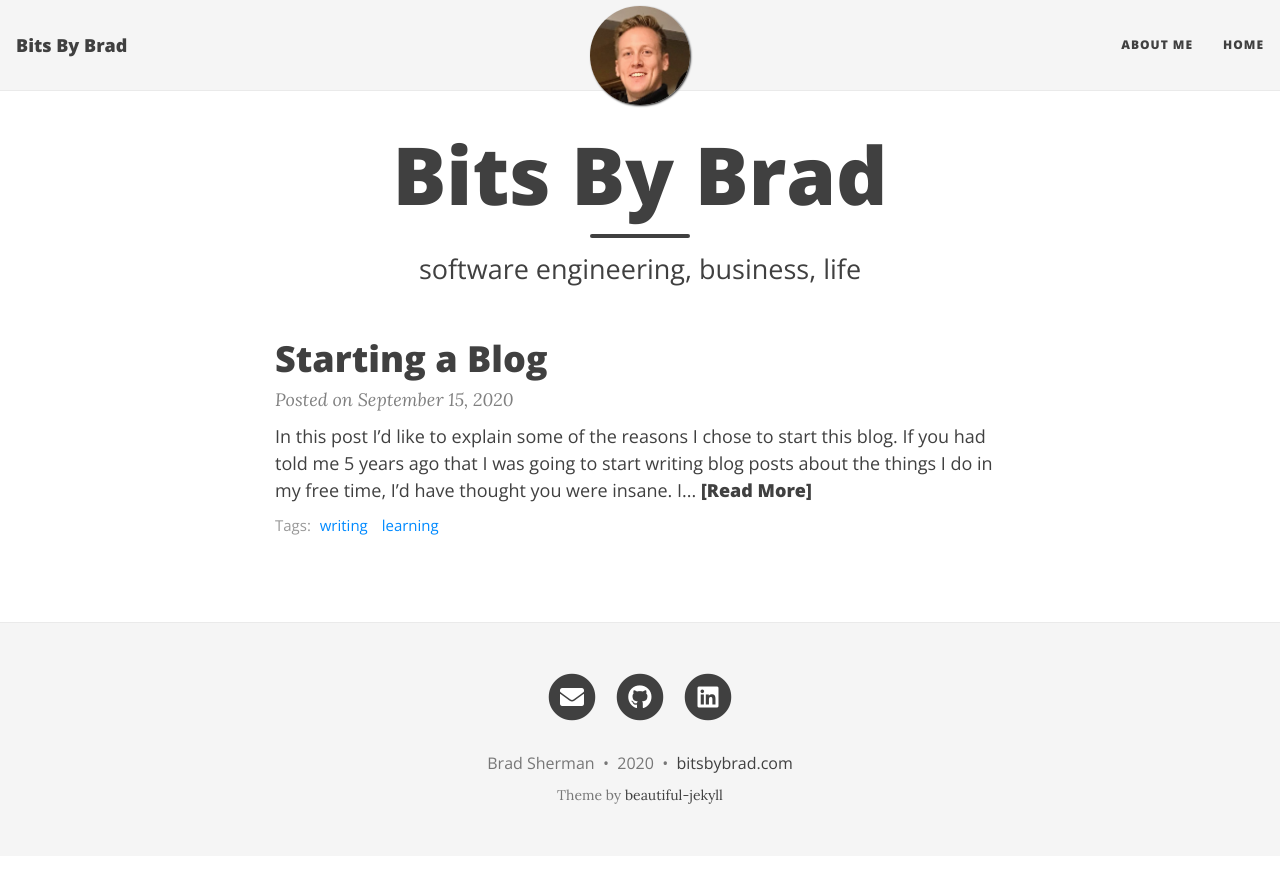
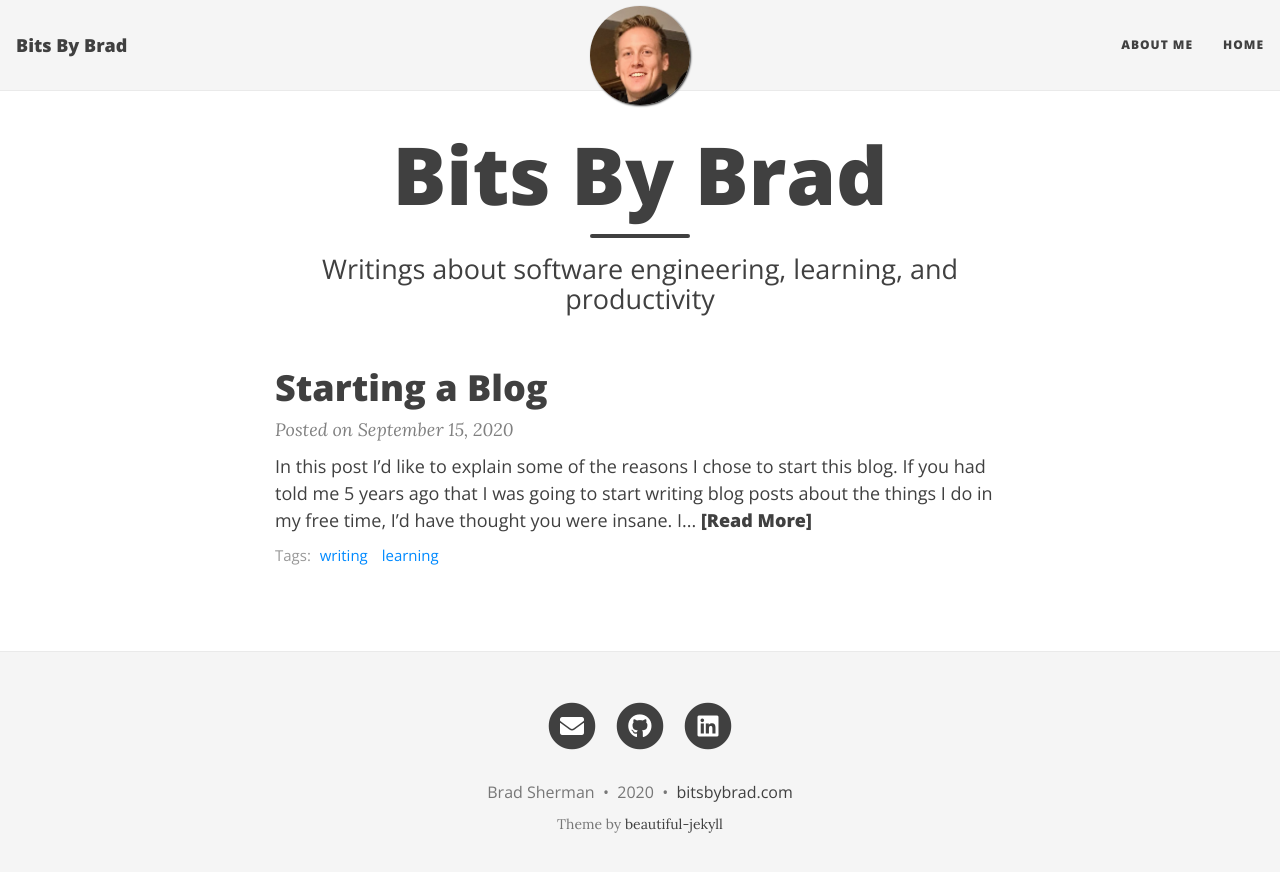
Before and after one commit to bradsherman/bradsherman.github.io, a Jekyll site: the page built from index.html, in a window 1280 px wide. Shown: the top 872 px of the page. Built offline with Jekyll 4.4.1, drawn with Linux system fonts in a browser that asks for light colours; nearby versions of some CDN libraries; the list of posts is cut into pages by our own code.

Commit message:
Update header subtitle

```diff
--- a/index.html
+++ b/index.html
@@ -1,5 +1,5 @@
 ---
 layout: home
 title: Bits By Brad
-subtitle: software engineering, business, life
+subtitle: Writings about software engineering, learning, and productivity
 ---
```
